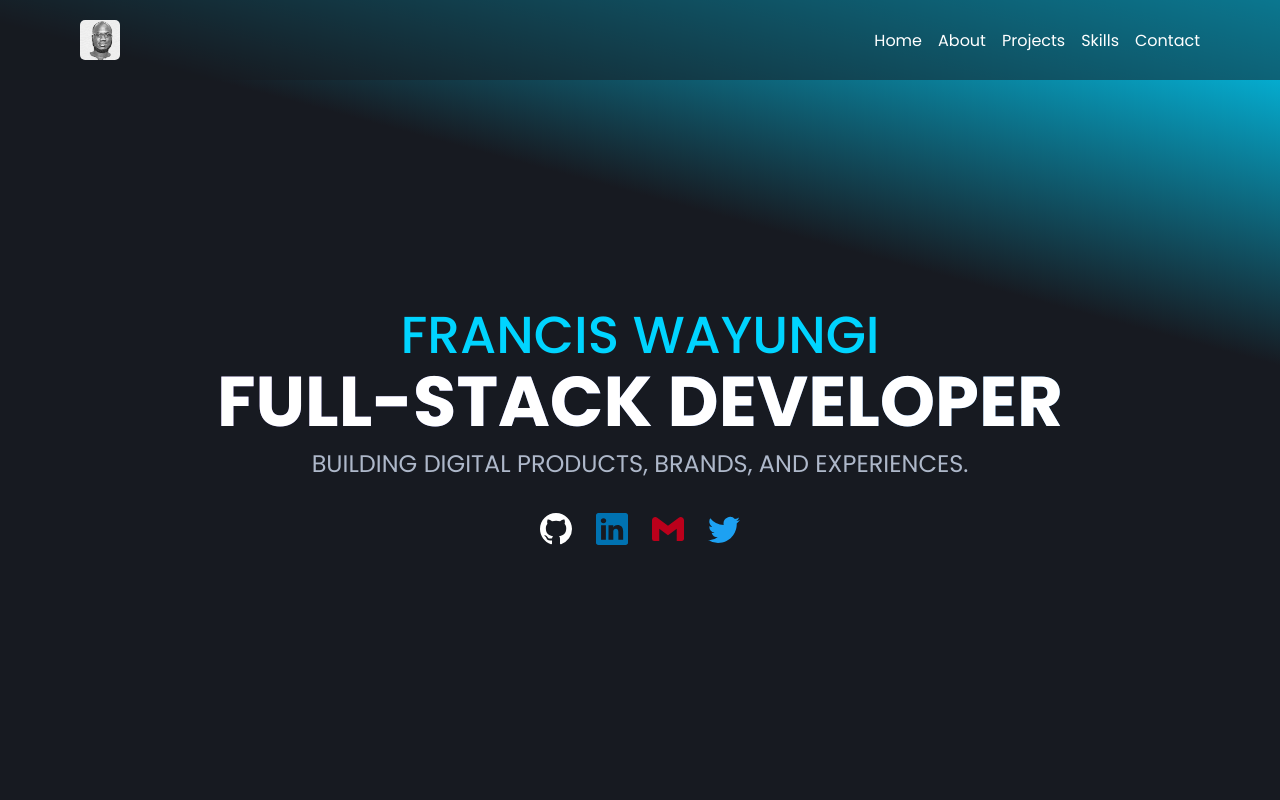
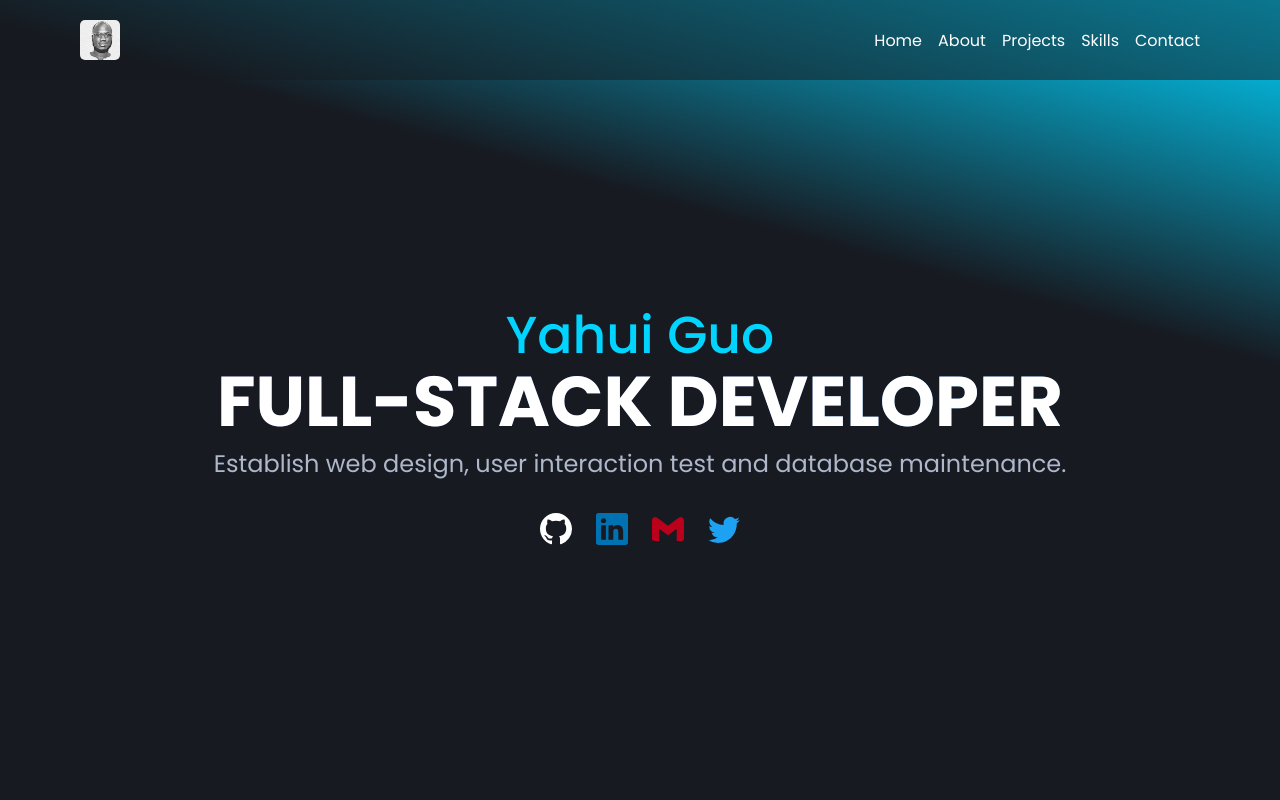
Before and after one commit to YahuiG/Tried, a React (Create React App) app: page / in a window 1280 px wide. Shown: the top 800 px of the page. Built offline with nearby package versions, Linux system fonts and the light colour scheme.

Commit message:
Update Home.js

```diff
--- a/src/sections/Home/Home.js
+++ b/src/sections/Home/Home.js
@@ -7,13 +7,13 @@ const Home = () => {
   return (
     <section className="home" id="home">
       {/* <h3>Hey there!</h3> */}
-      <h1>FRANCIS WAYUNGI</h1>
+      <h1>Yahui Guo</h1>
       <h2>FULL-STACK DEVELOPER</h2>
-      <p>BUILDING DIGITAL PRODUCTS, BRANDS, AND EXPERIENCES.</p>
+      <p>Establish web design, user interaction test and database maintenance.</p>
       <ul className="icon-list">
       <li>
           <a
-            href="https://github.com/wayungi"
+            href="https://github.com/YahuiG"
             target="_blank"
             rel="noreferrer"
           >
@@ -22,7 +22,7 @@ const Home = () => {
         </li>
         <li>
           <a
-            href="https://www.linkedin.com/in/francis-wayungi"
+            href="https://www.linkedin.com"
             target="_blank"
             rel="noreferrer"
           >
@@ -31,7 +31,7 @@ const Home = () => {
         </li>
         <li>
           <a
-            href="mailto: fwayungi@gmail.com"
+            href="mailto: zzm0815gyh@gmail.com"
             target="_blank"
             rel="noreferrer"
           >
@@ -40,7 +40,7 @@ const Home = () => {
         </li>
         <li>
           <a
-            href="https://twitter.com/FrancisWayungi"
+            href="https://twitter.com"
             target="_blank"
             rel="noreferrer"
           >
```
